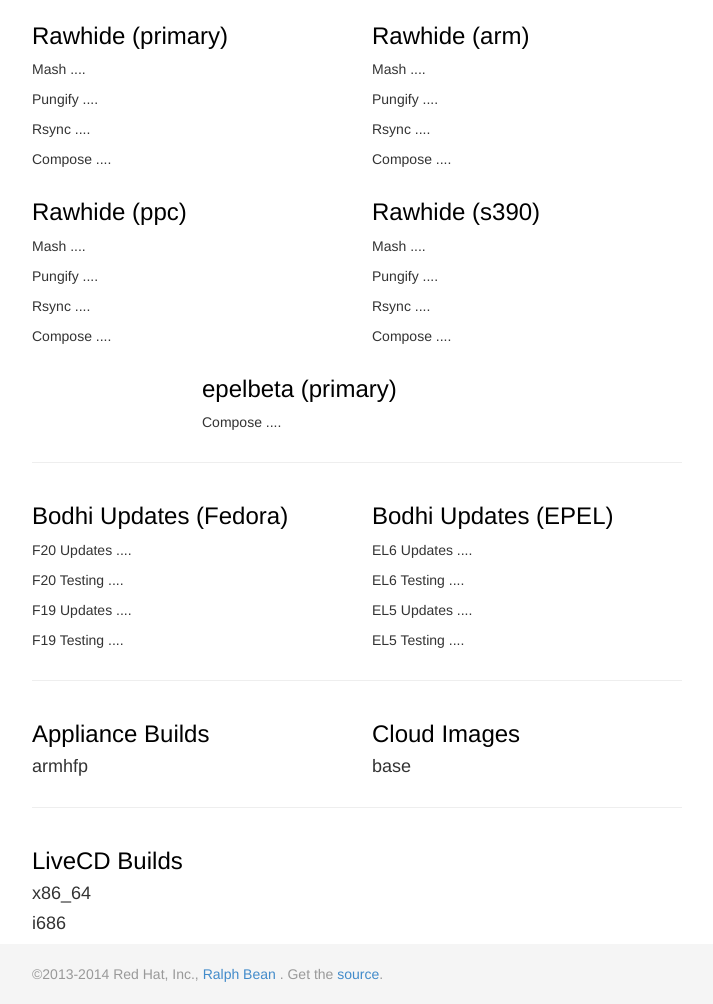
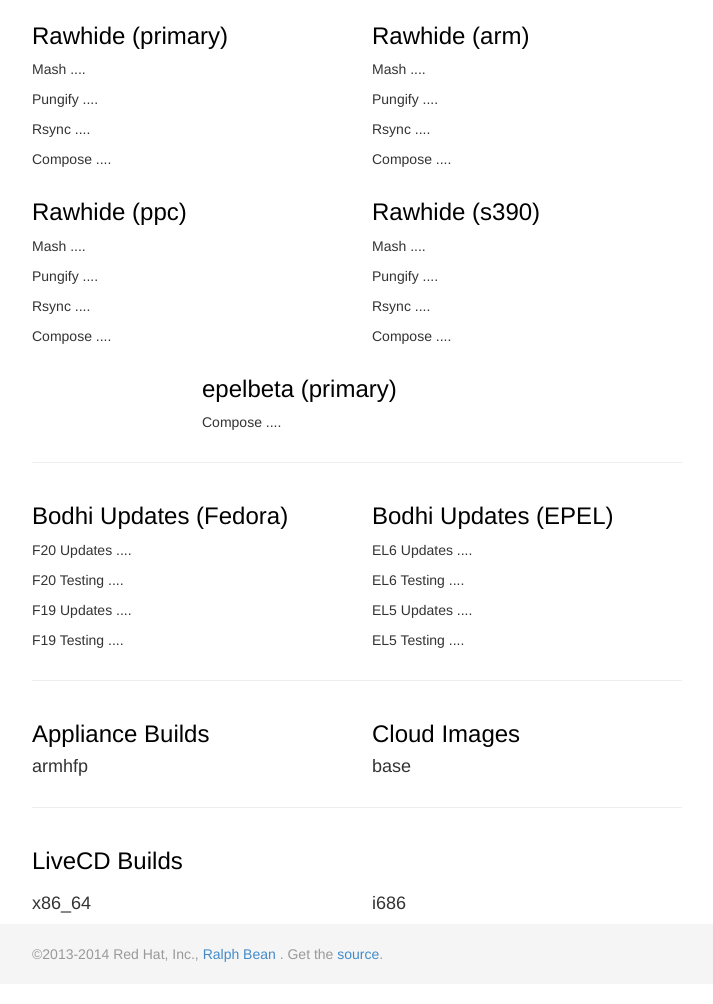
Before and after one commit to fedora-infra/fedora-releng-dash, a plain HTML site: page fedora-releng-dash/index.html in a window 1280 px wide. Shown: the part 166-1170 px from the top of the page, without its empty margins (283-996 px from the left). Drawn offline with Linux system fonts and the light colour scheme.

Commit message:
Move the i686 lives next to the x86_64 ones.
Thanks for the idea, @nirik!

```diff
--- a/fedora-releng-dash/index.html
+++ b/fedora-releng-dash/index.html
@@ -145,11 +145,11 @@
         <hr></hr>
 
         <div class="row">
-            <div class="branched col-md-6">
+            <div class="branched col-md-12">
                 <h3><a href="#livecds" id="livecds">LiveCD Builds</a></h3>
-                <div id="livecd-container">
-                    <div id="livecd-x86_64"><h4>x86_64</h4></div>
-                    <div id="livecd-i686"><h4>i686</h4></div>
+                <div id="livecd-container" class="row">
+                    <div id="livecd-x86_64" class="col-md-6"><h4>x86_64</h4></div>
+                    <div id="livecd-i686" class="col-md-6"><h4>i686</h4></div>
                 </div>
             </div>
         </div>
```
